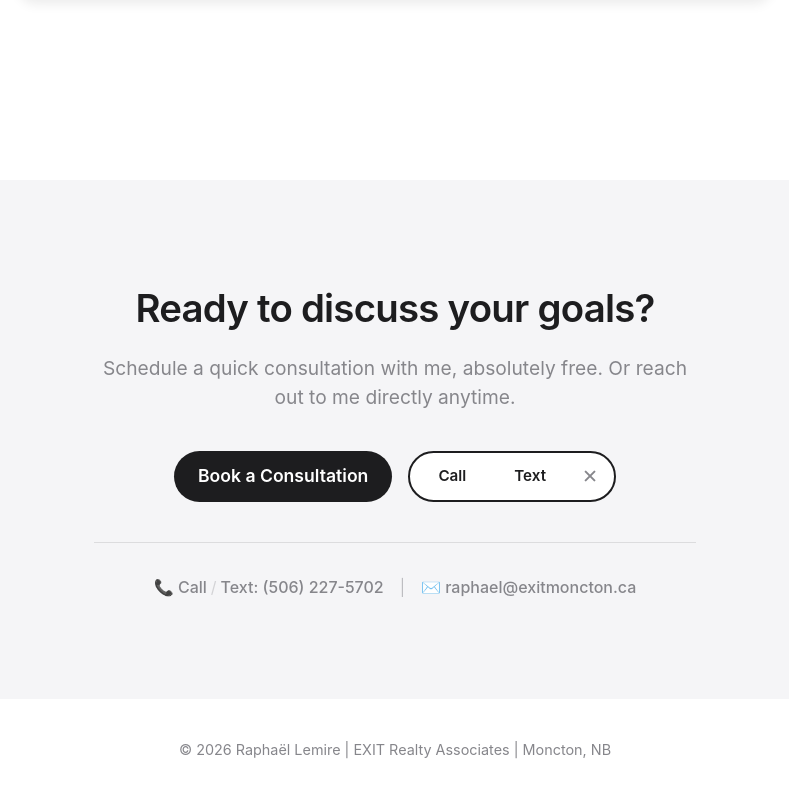
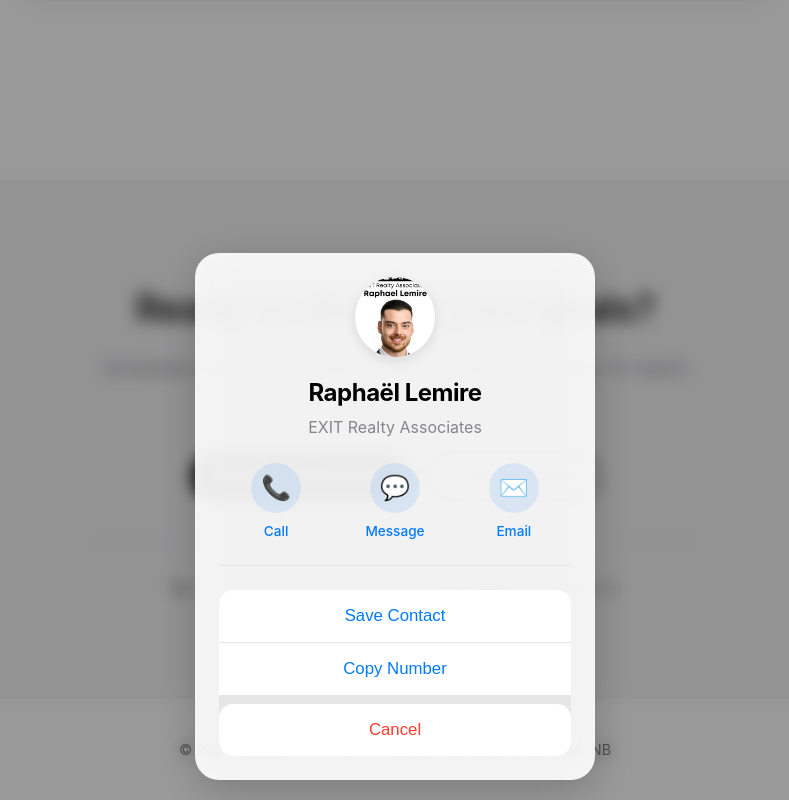
Before and after one commit to Raphael-lemire/raphael-website, a React (Vite) app: page / in a window 1280 px wide. Both pictures are taken after a click on the button "Or Text/Call Me Now". Shown: the part 4894-5694 px from the top of the page, without its empty margins (245-1034 px from the left). Built offline with nearby package versions, Linux system fonts and the light colour scheme.

Commit message:
Contact feature: Implemented premium iOS-style contact card with vCard and Copy support

```diff
--- a/src/pages/Home.css
+++ b/src/pages/Home.css
@@ -507,28 +507,146 @@
     justify-content: center;
 }
 
-.btn-close-choice:hover {
-    color: var(--text-primary);
+.contact-modal-overlay {
+    position: fixed;
+    top: 0;
+    left: 0;
+    right: 0;
+    bottom: 0;
+    background: rgba(0, 0, 0, 0.4);
+    backdrop-filter: blur(8px);
+    -webkit-backdrop-filter: blur(8px);
+    z-index: 1000;
+    display: flex;
+    align-items: flex-end;
+    justify-content: center;
+    padding-bottom: env(safe-area-inset-bottom, 20px);
 }
 
-.contact-group {
+.contact-card {
+    width: 95%;
+    max-width: 400px;
+    background: rgba(255, 255, 255, 0.92);
+    backdrop-filter: blur(20px);
+    -webkit-backdrop-filter: blur(20px);
+    color: #000;
+    border-radius: 24px;
+    padding: 24px;
+    margin-bottom: 20px;
+    text-align: center;
+    box-shadow: 0 10px 40px rgba(0, 0, 0, 0.2);
+}
+
+.card-header {
+    margin-bottom: 24px;
+}
+
+.card-avatar {
+    width: 80px;
+    height: 80px;
+    border-radius: 50%;
+    object-fit: cover;
+    margin-bottom: 12px;
+    box-shadow: 0 4px 12px rgba(0, 0, 0, 0.1);
+}
+
+.card-header h2 {
+    font-size: 1.5rem;
+    font-weight: 700;
+    margin-bottom: 4px;
+}
+
+.card-header p {
+    color: var(--text-secondary);
+    font-size: 1rem;
+}
+
+.card-actions {
+    display: flex;
+    justify-content: space-around;
+    margin-bottom: 24px;
+    padding-bottom: 24px;
+    border-bottom: 1px solid rgba(0, 0, 0, 0.05);
+}
+
+.action-item {
+    display: flex;
+    flex-direction: column;
+    align-items: center;
+    gap: 8px;
+    color: #007AFF; /* iOS Blue */
+    text-decoration: none;
+    transition: opacity 0.2s;
+}
+
+.action-item:hover {
+    opacity: 0.7;
+}
+
+.action-icon {
+    font-size: 1.5rem;
+    background: rgba(0, 122, 255, 0.1);
+    width: 50px;
+    height: 50px;
     display: flex;
     align-items: center;
-    gap: 0;
+    justify-content: center;
+    border-radius: 50%;
 }
 
-.contact-mini-divider {
-    color: var(--text-secondary);
-    opacity: 0.3;
-    margin: 0 4px;
+.action-label {
+    font-size: 0.85rem;
+    font-weight: 500;
 }
 
-@keyframes slideInRight {
-    from { opacity: 0; transform: translateX(10px); }
-    to { opacity: 1; transform: translateX(0); }
+.card-list {
+    display: flex;
+    flex-direction: column;
+    gap: 1px;
+    background: rgba(0, 0, 0, 0.05);
+    border-radius: 14px;
+    overflow: hidden;
 }
 
-/* Footer */
+.list-item {
+    background: white;
+    border: none;
+    padding: 16px;
+    font-size: 1.05rem;
+    color: #007AFF;
+    font-weight: 500;
+    cursor: pointer;
+    transition: background 0.2s;
+    width: 100%;
+}
+
+.list-item:hover {
+    background: #f5f5f5;
+}
+
+.list-item.cancel {
+    color: #FF3B30; /* iOS Red */
+    margin-top: 8px;
+    border-radius: 14px;
+}
+
+.contact-trigger-link {
+    background: none;
+    border: none;
+    padding: 0;
+    font-family: inherit;
+    cursor: pointer;
+}
+
+.contact-trigger-link:hover {
+    text-decoration: underline;
+}
+
+@media (max-width: 600px) {
+    .contact-card {
+        margin-bottom: 10px;
+    }
+}
 .home-footer {
     padding: 40px 0;
     text-align: center;
--- a/src/pages/Home.jsx
+++ b/src/pages/Home.jsx
@@ -8,7 +8,7 @@ const BROWSE_LISTINGS_URL = "https://listed.inc/listings?presented-by=d8bb886f39
 
 export default function Home() {
     const [openFaqIndex, setOpenFaqIndex] = useState(null);
-    const [showContactChoice, setShowContactChoice] = useState(false);
+    const [showContactModal, setShowContactModal] = useState(false);
     const toggleFaq = (index) => {
         setOpenFaqIndex(openFaqIndex === index ? null : index);
     };
@@ -181,28 +181,21 @@ export default function Home() {
 
                     <div className="contact-actions">
                         <Link to="/survey" className="btn-primary">Book a Consultation</Link>
-                        {!showContactChoice ? (
-                            <button
-                                onClick={() => setShowContactChoice(true)}
-                                className="btn-secondary cta-call"
-                            >
-                                Or Text/Call Me Now
-                            </button>
-                        ) : (
-                            <div className="contact-choice-group fade-in">
-                                <a href="tel:5062275702" className="btn-secondary contact-choice-btn">Call</a>
-                                <a href="sms:5062275702" className="btn-secondary contact-choice-btn">Text</a>
-                                <button onClick={() => setShowContactChoice(false)} className="btn-close-choice">✕</button>
-                            </div>
-                        )}
+                        <button
+                            onClick={() => setShowContactModal(true)}
+                            className="btn-secondary cta-call"
+                        >
+                            Or Text/Call Me Now
+                        </button>
                     </div>
 
                     <div className="contact-info">
-                        <div className="contact-group">
-                            <a href="tel:5062275702" className="contact-link">📞 Call</a>
-                            <span className="contact-mini-divider">/</span>
-                            <a href="sms:5062275702" className="contact-link">Text: (506) 227-5702</a>
-                        </div>
+                        <button
+                            onClick={() => setShowContactModal(true)}
+                            className="contact-link contact-trigger-link"
+                        >
+                            📞 Call / Text: (506) 227-5702
+                        </button>
                         <span className="contact-divider">|</span>
                         <a href="mailto:raphael@exitmoncton.ca" className="contact-link">✉️ raphael@exitmoncton.ca</a>
                     </div>
@@ -212,6 +205,76 @@ export default function Home() {
             <footer className="home-footer">
                 <p>&copy; {new Date().getFullYear()} Raphaël Lemire | EXIT Realty Associates | Moncton, NB</p>
             </footer>
+
+            {showContactModal && <ContactModal onClose={() => setShowContactModal(false)} />}
+        </div>
+    );
+}
+
+function ContactModal({ onClose }) {
+    const phone = "(506) 227-5702";
+    const email = "raphael@exitmoncton.ca";
+
+    const handleSaveContact = () => {
+        const vcard = `BEGIN:VCARD
+VERSION:3.0
+FN:Raphaël Lemire
+ORG:EXIT Realty Associates
+TEL;TYPE=CELL:5062275702
+EMAIL:raphael@exitmoncton.ca
+URL:https://www.raphaellemire.com
+END:VCARD`;
+        const blob = new Blob([vcard], { type: 'text/vcard' });
+        const url = window.URL.createObjectURL(blob);
+        const link = document.createElement('a');
+        link.href = url;
+        link.setAttribute('download', 'RaphaelLemire.vcf');
+        document.body.appendChild(link);
+        link.click();
+        document.body.removeChild(link);
+    };
+
+    const handleCopy = () => {
+        navigator.clipboard.writeText("5062275702");
+        alert("Phone number copied to clipboard!");
+    };
+
+    return (
+        <div className="contact-modal-overlay" onClick={onClose}>
+            <div className="contact-card slide-up" onClick={e => e.stopPropagation()}>
+                <div className="card-header">
+                    <img src={profileImg} alt="Raphaël Lemire" className="card-avatar" />
+                    <h2>Raphaël Lemire</h2>
+                    <p>EXIT Realty Associates</p>
+                </div>
+
+                <div className="card-actions">
+                    <a href={`tel:5062275702`} className="action-item">
+                        <span className="action-icon">📞</span>
+                        <span className="action-label">Call</span>
+                    </a>
+                    <a href={`sms:5062275702`} className="action-item">
+                        <span className="action-icon">💬</span>
+                        <span className="action-label">Message</span>
+                    </a>
+                    <a href={`mailto:${email}`} className="action-item">
+                        <span className="action-icon">✉️</span>
+                        <span className="action-label">Email</span>
+                    </a>
+                </div>
+
+                <div className="card-list">
+                    <button onClick={handleSaveContact} className="list-item">
+                        Save Contact
+                    </button>
+                    <button onClick={handleCopy} className="list-item">
+                        Copy Number
+                    </button>
+                    <button onClick={onClose} className="list-item cancel">
+                        Cancel
+                    </button>
+                </div>
+            </div>
         </div>
     );
 }
```
